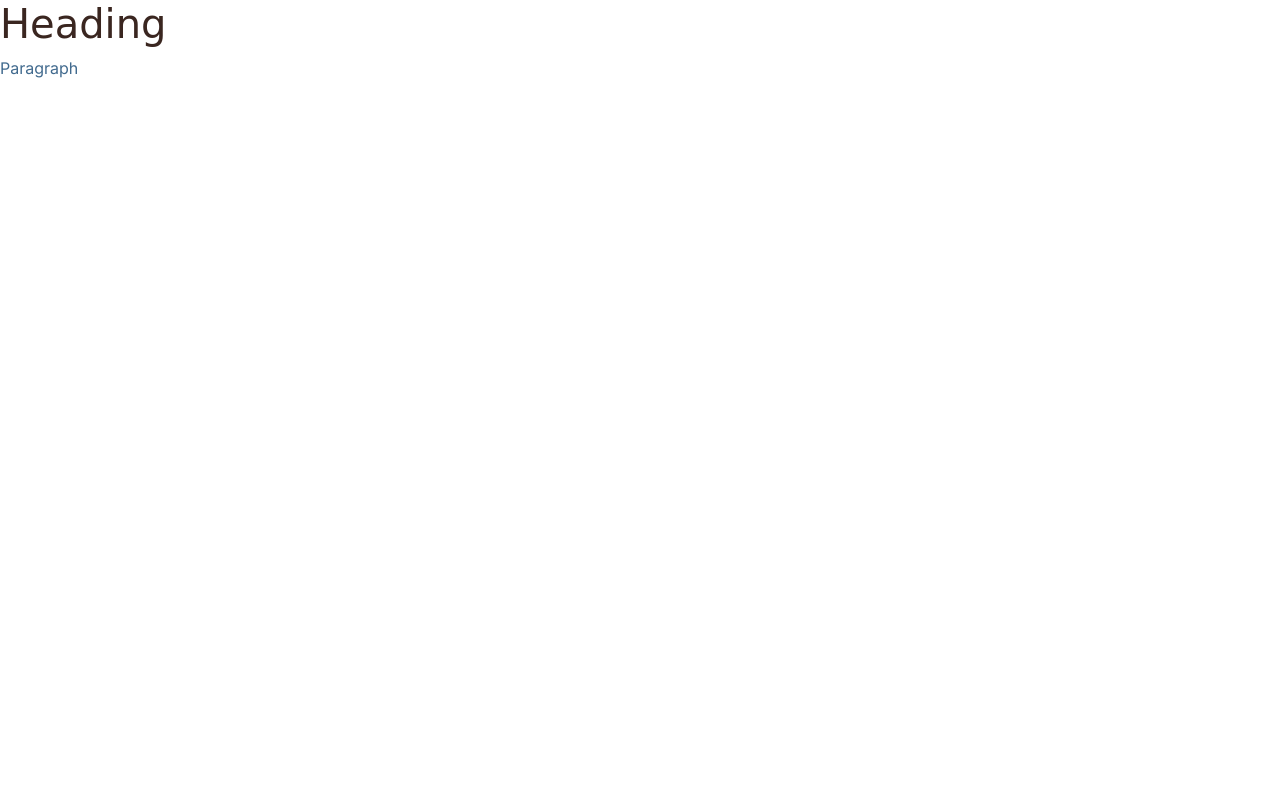
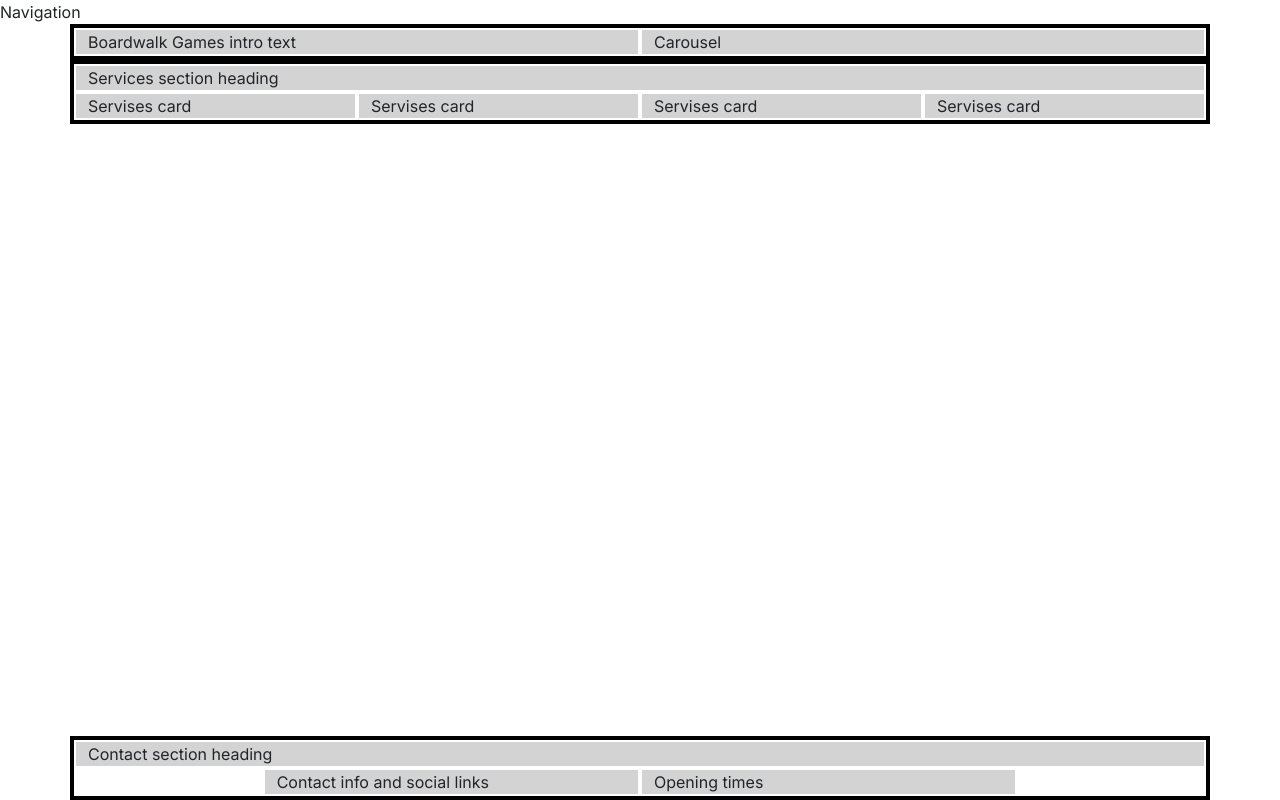
Before and after one commit to GavJam80/Boardwalk-Games, a plain HTML site: page index.html in a window 1280 px wide. Drawn offline with nearby package versions, Linux system fonts and the light colour scheme; a web font is replaced by a local one.

Commit message:
built structure of main page

```diff
--- a/assets/css/style.css
+++ b/assets/css/style.css
@@ -27,3 +27,15 @@ h3 {
 .sub-heading-color {
     color: var(--highlight-color);
 }
+
+/* grid visualisation css for testing */
+
+.container,
+.row {
+    border: 2px solid black;
+}
+
+.col-12 {
+    border: 2px solid white;
+    background-color: lightgray;
+}
--- a/index.html
+++ b/index.html
@@ -5,7 +5,14 @@
 <head>
     <meta charset="UTF-8">
     <meta name="viewport" content="width=device-width, initial-scale=1.0">
-    <title>Document</title>
+    <meta name="description" content="Boardwalk Games, your ultimate gaming retreat! Perfect for casual gamers, enthusiasts, and student gatherings. Visit us for your next adventure in board gaming.">
+    <title>Boardwalk Games | Home</title>
+
+    <!-- favicons generated by favicon.io -->
+    <link rel="apple-touch-icon" sizes="180x180" href="assets/images/apple-touch-icon.png">
+    <link rel="icon" type="image/png" sizes="32x32" href="assets/images/favicon-32x32.png">
+    <link rel="icon" type="image/png" sizes="16x16" href="assets/images/favicon-16x16.png">
+
 
     <!-- Bootstrap 5 CSS -->
     <link href="https://cdn.jsdelivr.net/npm/bootstrap@5.3.3/dist/css/bootstrap.min.css" rel="stylesheet"
@@ -15,9 +22,47 @@
     <link rel="stylesheet" href="assets/css/style.css">
 </head>
 
-<body>
-    <h1>Heading</h1>
-    <p class="sub-heading-color">Paragraph</p>
+<!-- classes on body set to work with mt-auto on footer to ensure it always stays at the bottom of the page -->
+<body class="d-flex flex-column min-vh-100">
+    <!-- Navigation -->
+     <div>Navigation</div>
+
+    <!-- Header with carousel -->
+     <header class="container">
+        <div class="row">
+            <div class="col-12 col-xl-6">Boardwalk Games intro text</div>
+            <div class="col-12 col-xl-6">Carousel</div>
+        </div>
+     </header>
+
+     <!-- main element to hold all key sections of the home page. It is not part of the grid structure -->
+
+     <main>
+        <!-- services section -->
+        <section class="container">
+            <div class="row">
+                <div class="col-12">Services section heading</div>
+                <div class="col-12 col-md-6 col-xl-3">Servises card</div>
+                <div class="col-12 col-md-6 col-xl-3">Servises card</div>
+                <div class="col-12 col-md-6 col-xl-3">Servises card</div>
+                <div class="col-12 col-md-6 col-xl-3">Servises card</div>
+            </div>
+        </section>
+     </main>
+
+     <!-- Footer / contact section -->
+      <!-- mt-auto added to push footer to the bottom of the page -->
+      <footer class="mt-auto">
+        <div class="container">
+            <div class="row justify-content-center">
+            <div class="col-12">Contact section heading</div>
+            <!-- Contact info -->
+            <div class="col-12 col-md col-xl-4">Contact info and social links</div>
+            <!-- Opening times -->
+            <div class="col-12 col-md col-xl-4">Opening times</div>
+            </div>
+        </div>
+      </footer>
 
     <!-- Bootstrap JS -->
     <script src="https://cdn.jsdelivr.net/npm/bootstrap@5.3.3/dist/js/bootstrap.bundle.min.js"
```
